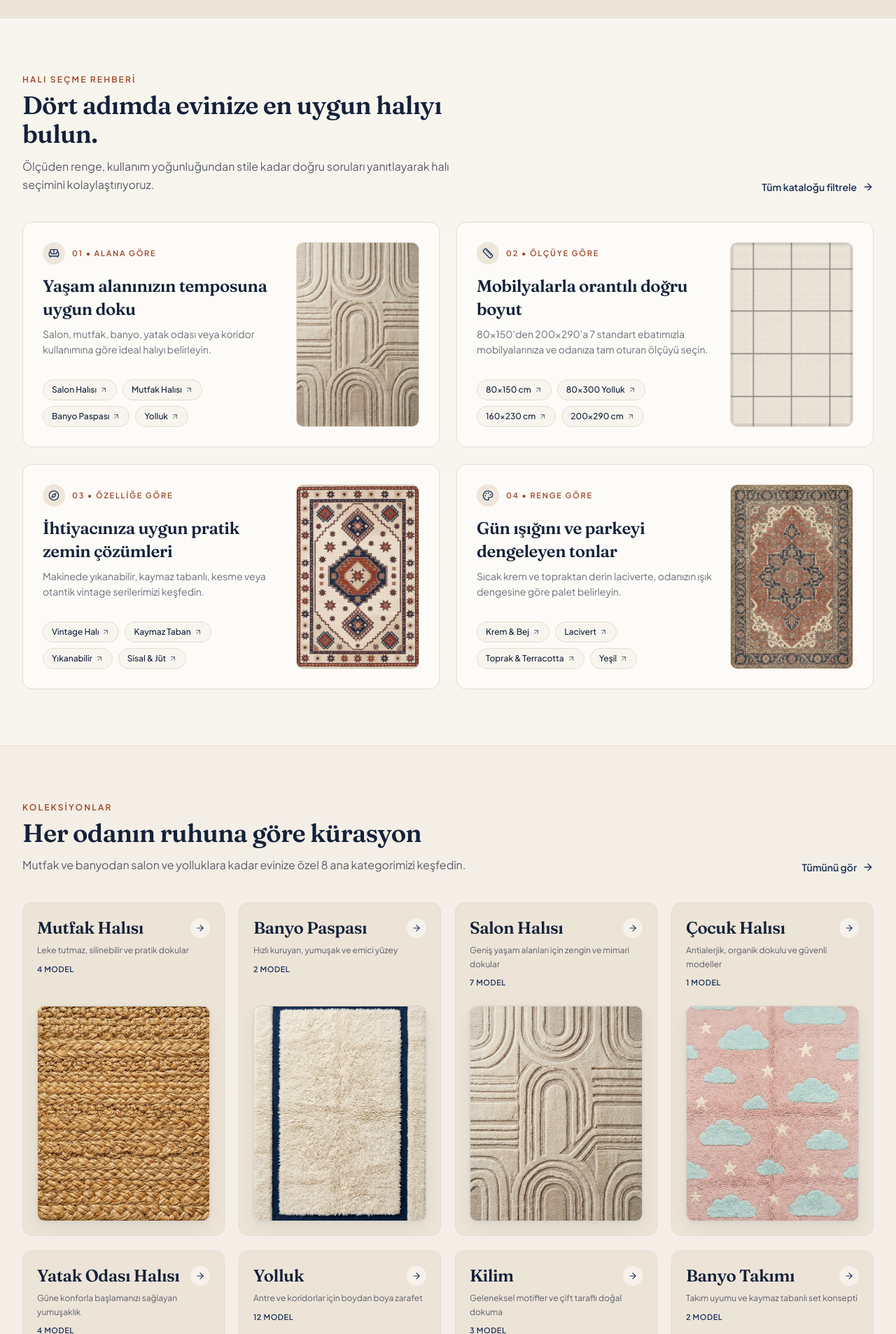
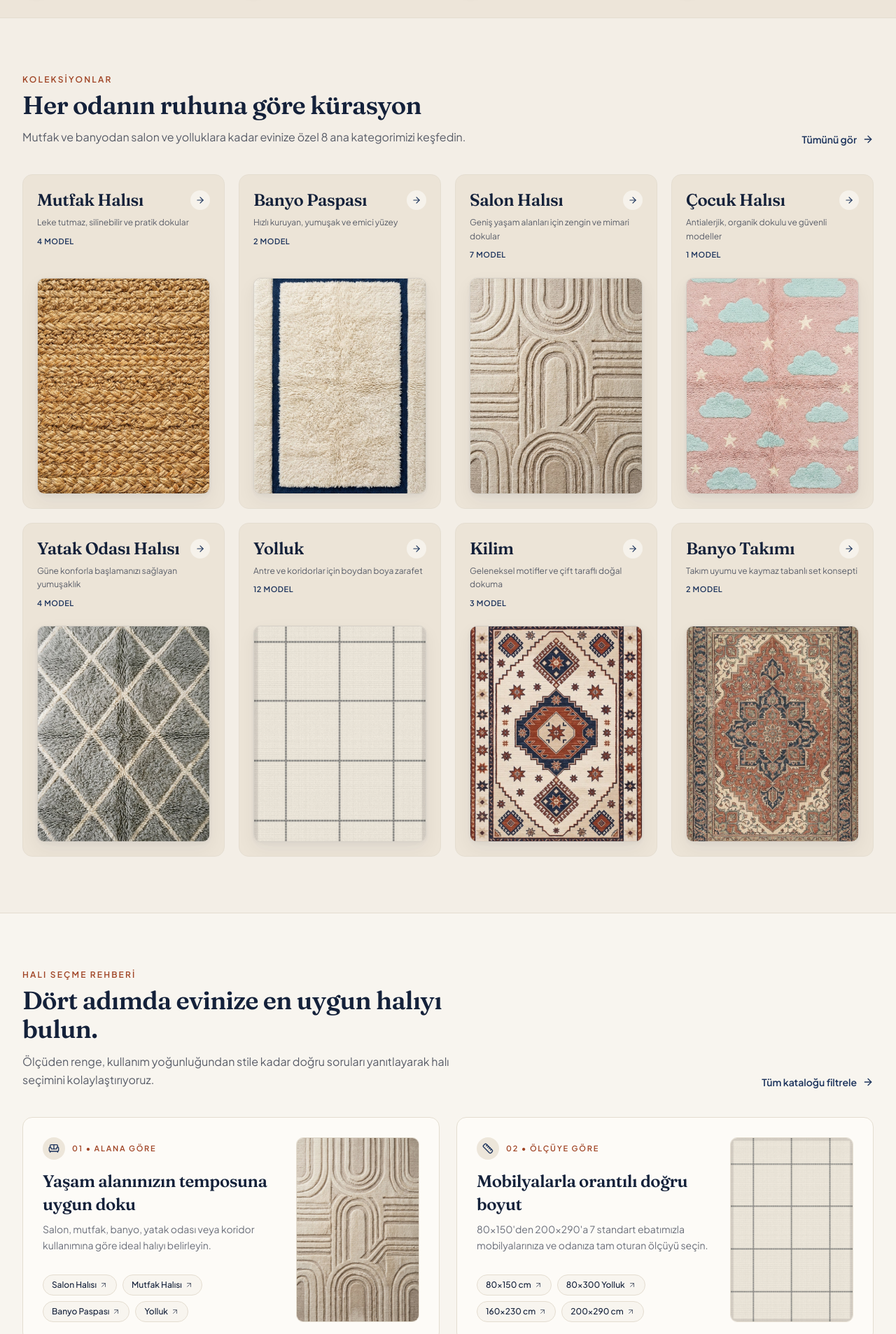
Before and after one commit to oguzolgun/halici, a Next.js app: page / in a window 1280 px wide. Shown: the part 954-2860 px from the top of the page at 70% size. Built offline with nearby package versions, Linux system fonts and the light colour scheme.

Commit message:
refactor(home): move rug selection guide below collections category grid

```diff
--- a/src/app/page.tsx
+++ b/src/app/page.tsx
@@ -31,8 +31,8 @@ export default function HomePage() {
     <>
       <RugRackHero rugs={heroRugs} />
       <TrustBar />
+      <CategoryGrid categories={categories} />
       <RugSelectionGuide />
-      <CategoryGrid categories={categories} />
       <BestSellersCarousel rugs={bestsellers} />
       <BrandPromise />
       <CustomerReviews reviews={reviews} />
--- a/src/components/home/BestSellersCarousel.tsx
+++ b/src/components/home/BestSellersCarousel.tsx
@@ -25,7 +25,7 @@ export function BestSellersCarousel({ rugs }: BestSellersCarouselProps) {
   };
 
   return (
-    <section className="py-16 sm:py-20">
+    <section className="border-b border-line bg-sand/30 py-16 sm:py-20">
       <Container className="space-y-8">
         <div className="flex flex-col justify-between gap-4 md:flex-row md:items-end">
           <SectionHeading
--- a/src/components/home/CategoryGrid.tsx
+++ b/src/components/home/CategoryGrid.tsx
@@ -11,7 +11,7 @@ interface CategoryGridProps {
 
 export function CategoryGrid({ categories }: CategoryGridProps) {
   return (
-    <section id="koleksiyonlar" className="border-t border-line bg-sand/30 py-16 sm:py-20">
+    <section id="koleksiyonlar" className="border-b border-line bg-sand/30 py-16 sm:py-20">
       <Container className="space-y-10">
         <SectionHeading
           eyebrow="Koleksiyonlar"
--- a/src/components/home/RugSelectionGuide.tsx
+++ b/src/components/home/RugSelectionGuide.tsx
@@ -73,7 +73,7 @@ const GUIDE_CARDS = [
 
 export function RugSelectionGuide() {
   return (
-    <section id="secme-rehberi" className="py-16 sm:py-20">
+    <section id="secme-rehberi" className="border-b border-line bg-ivory py-16 sm:py-20">
       <Container className="space-y-10">
         <SectionHeading
           eyebrow="Halı Seçme Rehberi"
```
